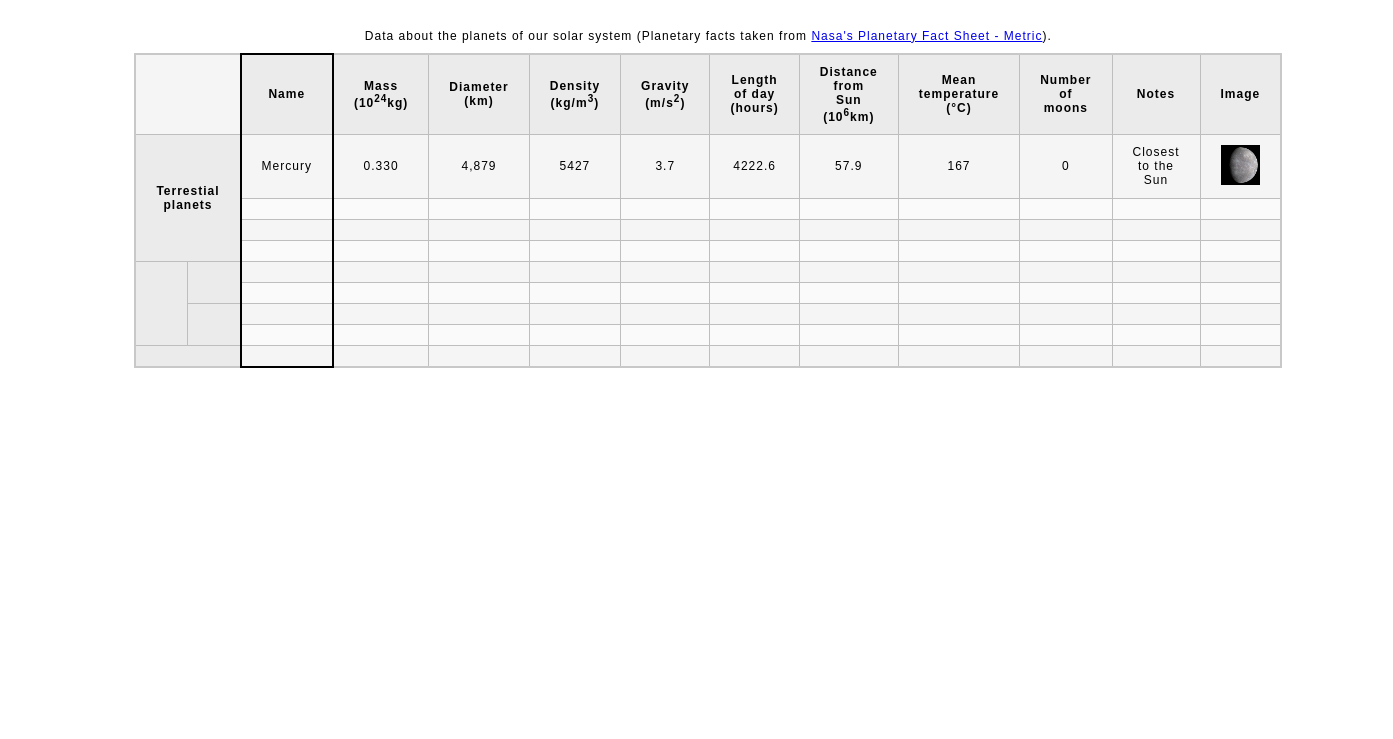
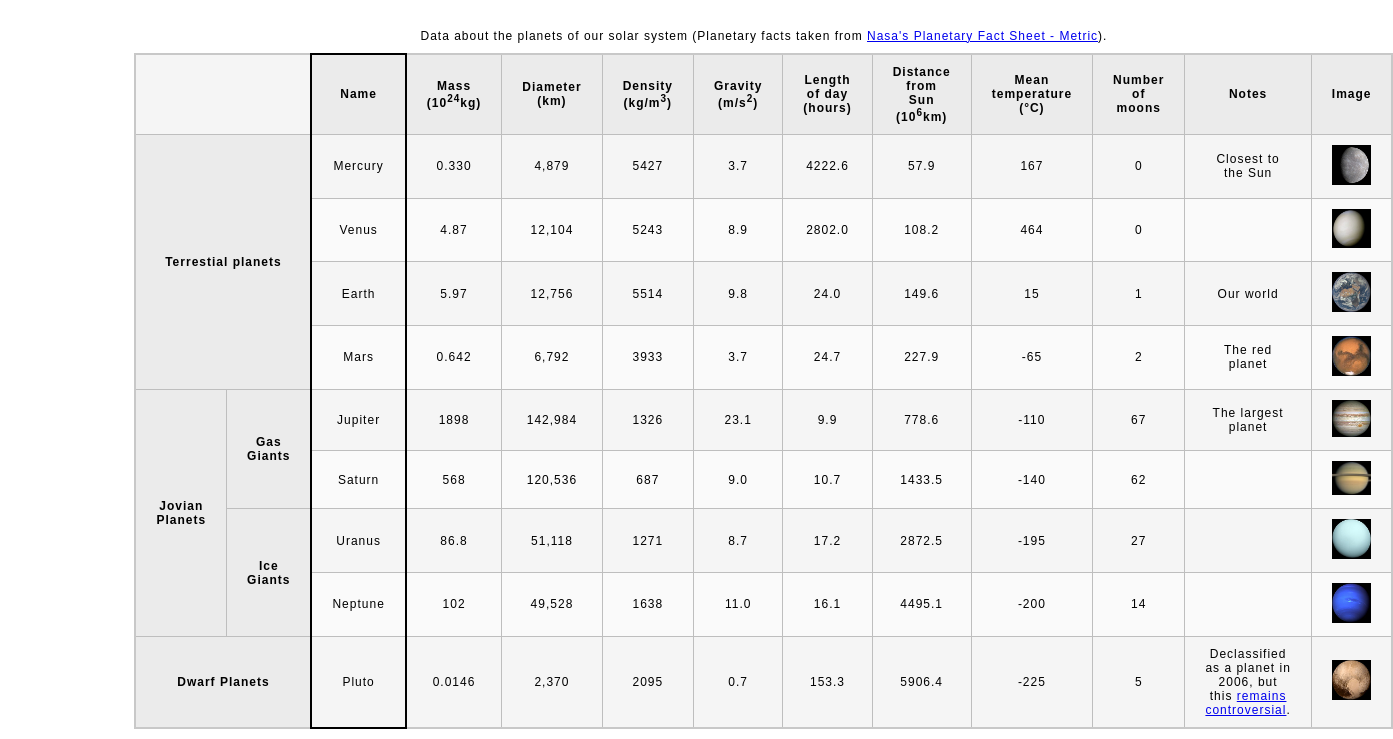
Before and after one commit to aijan010100/IT-248-website-project, a plain HTML site: page planets-table/index.html in a window 1280 px wide. Shown: the part 61-800 px from the top of the page, 1393 px wide, since content can reach past the window. Drawn offline with Linux system fonts and the light colour scheme.

Commit message:
Final edits to Skills Check 4

```diff
--- a/planets-table/index.html
+++ b/planets-table/index.html
@@ -30,15 +30,14 @@
                         <col title="Name">
                         <col title="Mass">
                         <col title="Diameter">
-                        <col>
-                        <col>
-                        <col>
-                        <col>
-                        <col>
-                        <col>
-                        <col>
-                        <col>
-                        <col>
+                        <col title="Density">
+                        <col title="Gravity">
+                        <col title="Length of day">
+                        <col title="Distance from Sun">
+                        <col title="Mean temperature ">
+                        <col title="Number of moons">
+                        <col title="Notes">
+                        <col title="Image">
                     </colgroup>
 
 
@@ -77,112 +76,112 @@
                         <td><img src="images/mercury.jpg" alt="Image of Mercury"></td>
                     </tr>
                     <tr>
+                        <td>Venus</td>
+                        <td>4.87</td>
+                        <td>12,104</td>
+                        <td>5243</td>
+                        <td>8.9</td>
+                        <td>2802.0</td>
+                        <td>108.2</td>
+                        <td>464</td>
+                        <td>0</td>
                         <td></td>
-                        <td></td>
-                        <td></td>
-                        <td></td>
-                        <td></td>
-                        <td></td>
-                        <td></td>
-                        <td></td>
-                        <td></td>
-                        <td></td>
-                        <td></td>
+                        <td><img src="images/venus.jpg" alt="Image of Venus"></td>
                     </tr>
                     <tr>
-                        <td></td>
-                        <td></td>
-                        <td></td>
-                        <td></td>
-                        <td></td>
-                        <td></td>
-                        <td></td>
-                        <td></td>
-                        <td></td>
-                        <td></td>
-                        <td></td>
+                        <td>Earth</td>
+                        <td>5.97</td>
+                        <td>12,756</td>
+                        <td>5514</td>
+                        <td>9.8</td>
+                        <td>24.0</td>
+                        <td>149.6</td>
+                        <td>15</td>
+                        <td>1</td>
+                        <td>Our world</td>
+                        <td><img src="images/earth.png" alt="Image of Earth"></td>
                     </tr>
                     <tr>
-                        <td></td>
-                        <td></td>
-                        <td></td>
-                        <td></td>
-                        <td></td>
-                        <td></td>
-                        <td></td>
-                        <td></td>
-                        <td></td>
-                        <td></td>
-                        <td></td>
+                        <td>Mars</td>
+                        <td>0.642</td>
+                        <td>6,792</td>
+                        <td>3933</td>
+                        <td>3.7</td>
+                        <td>24.7</td>
+                        <td>227.9</td>
+                        <td>-65</td>
+                        <td>2</td>
+                        <td>The red planet</td>
+                        <td><img src="images/mars.jpg" alt="Image of Mars"></td>
                     </tr>
                     <tr>
-                        <th rowspan="4"></th>
-                        <th rowspan="2"></th>
-                        <td></td>
-                        <td></td>
-                        <td></td>
-                        <td></td>
-                        <td></td>
-                        <td></td>
-                        <td></td>
-                        <td></td>
-                        <td></td>
-                        <td></td>
-                        <td></td>
+                        <th rowspan="4"> Jovian Planets</th>
+                        <th rowspan="2"> Gas Giants</th>
+                        <td>Jupiter</td>
+                        <td> 1898</td>
+                        <td> 142,984</td>
+                        <td>1326</td>
+                        <td>23.1</td>
+                        <td>9.9</td>
+                        <td>778.6</td>
+                        <td>-110</td>
+                        <td>67</td>
+                        <td>The largest planet</td>
+                        <td><img src="images/jupiter.jpg" alt="Image of Jupiter"></td>
                     </tr>
                     <tr>
+                        <td>Saturn</td>
+                        <td>568</td>
+                        <td>120,536</td>
+                        <td>687</td>
+                        <td>9.0</td>
+                        <td>10.7</td>
+                        <td>1433.5</td>
+                        <td>-140</td>
+                        <td>62</td>
                         <td></td>
-                        <td></td>
-                        <td></td>
-                        <td></td>
-                        <td></td>
-                        <td></td>
-                        <td></td>
-                        <td></td>
-                        <td></td>
-                        <td></td>
-                        <td></td>
+                        <td><img src="images/saturn.jpg" alt="Image of Saturn"></td>
                     </tr>
                     <tr>
-                        <th rowspan="2"></th>
+                        <th rowspan="2"> Ice Giants</th>
+                        <td>Uranus</td>
+                        <td>86.8</td>
+                        <td>51,118</td>
+                        <td>1271</td>
+                        <td>8.7</td>
+                        <td>17.2</td>
+                        <td>2872.5</td>
+                        <td>-195</td>
+                        <td>27</td>
                         <td></td>
-                        <td></td>
-                        <td></td>
-                        <td></td>
-                        <td></td>
-                        <td></td>
-                        <td></td>
-                        <td></td>
-                        <td></td>
-                        <td></td>
-                        <td></td>
+                        <td><img src="images/uranus.jpg" alt="Image of Uranus"></td>
                     </tr>
                     <tr>
+                        <td>Neptune</td>
+                        <td>102</td>
+                        <td>49,528</td>
+                        <td>1638</td>
+                        <td>11.0</td>
+                        <td>16.1</td>
+                        <td>4495.1</td>
+                        <td>-200</td>
+                        <td>14</td>
                         <td></td>
-                        <td></td>
-                        <td></td>
-                        <td></td>
-                        <td></td>
-                        <td></td>
-                        <td></td>
-                        <td></td>
-                        <td></td>
-                        <td></td>
-                        <td></td>
+                        <td><img src="images/neptune.jpg" alt="Image of Neptune"></td>
                     </tr>
                     <tr>
-                        <th colspan="2"></th>
-                        <td></td>
-                        <td></td>
-                        <td></td>
-                        <td></td>
-                        <td></td>
-                        <td></td>
-                        <td></td>
-                        <td></td>
-                        <td></td>
-                        <td></td>
-                        <td></td>
+                        <th colspan="2">Dwarf Planets</th>
+                        <td>Pluto</td>
+                        <td>0.0146</td>
+                        <td>2,370</td>
+                        <td>2095</td>
+                        <td>0.7</td>
+                        <td>153.3</td>
+                        <td>5906.4</td>
+                        <td>-225</td>
+                        <td>5</td>
+                        <td>Declassified as a planet in 2006, but this <a href="http://www.usatoday.com/story/tech/2014/10/02/pluto-planet-solar-system/16578959/">remains controversial</a>.</td>
+                        <td><img src="images/pluto.jpg" alt="Image of Pluto"></td>
                     </tr>
                 </tbody>
                 <!-- Please note that you do NOT need to add a table footer for this assignment. -->
```
